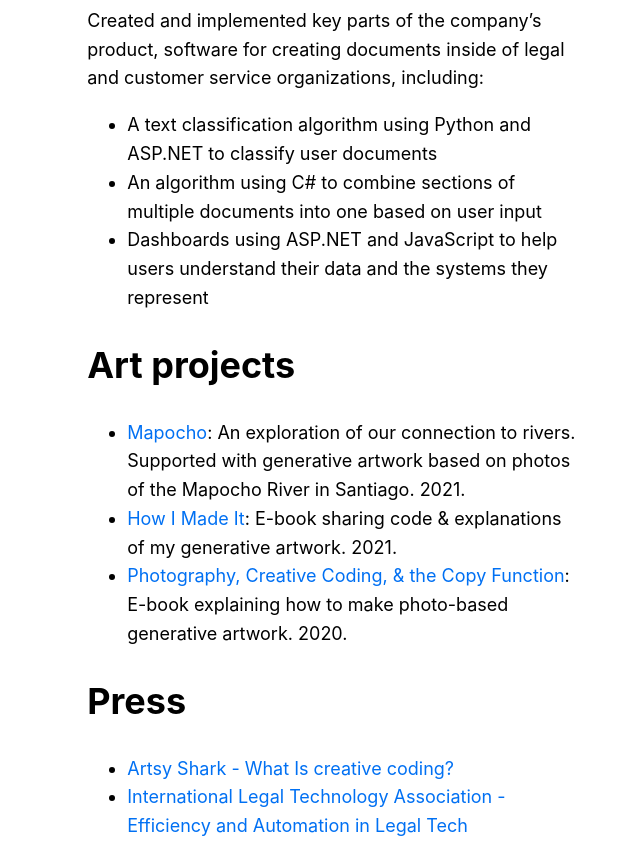
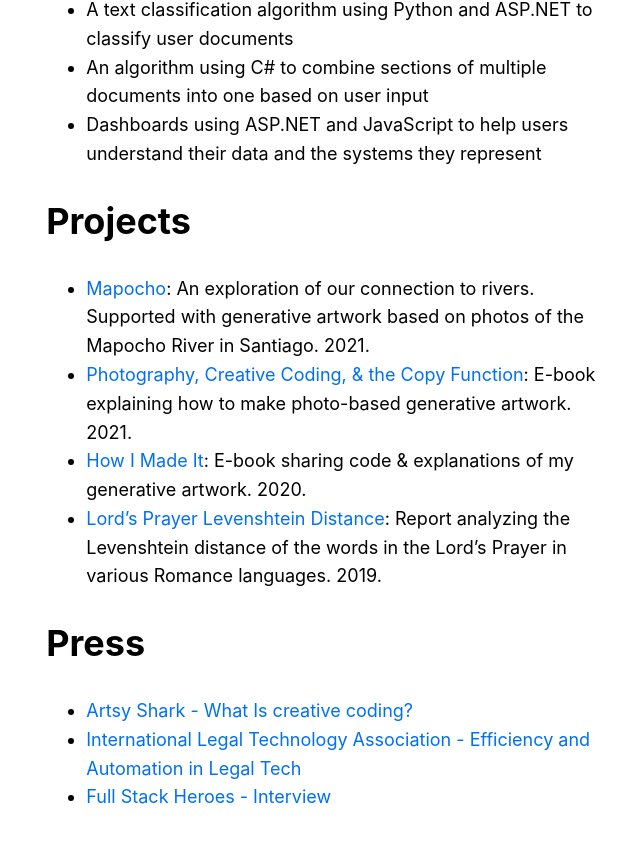
Before and after one commit to apbryant/website, a Next.js app: page /cv in a window 1280 px wide. Shown: the part 1144-1989 px from the top of the page, without its empty margins (307-947 px from the left). Built offline with nearby package versions, Linux system fonts and the light colour scheme.

Commit message:
Fix cv header, add lord's prayer to cv

```diff
--- a/pages/cv.js
+++ b/pages/cv.js
@@ -4,6 +4,7 @@
 export default function CV() {
   return (
     <>
+
     <Head>
       <title>Andrew Bryant</title>
       // <link rel="icon" href="/favicon.ico" />
@@ -46,11 +47,12 @@
         <li>Dashboards using ASP.NET and JavaScript to help users understand their data and the systems they represent</li>
       </ul>
 
-      <h1>Art projects</h1>
+      <h1>Projects</h1>
       <ul>
         <li><a href="https://apbryant.github.io/mapocho/index.html">Mapocho</a>: An exploration of our connection to rivers. Supported with generative artwork based on photos of the Mapocho River in Santiago. 2021.</li>
-        <li><a href="https://gum.co/pJKvHJ">How I Made It</a>: E-book sharing code & explanations of my generative artwork. 2021.</li>
-        <li><a href="https://gum.co/CgiVzv">Photography, Creative Coding, & the Copy Function</a>: E-book explaining how to make photo-based generative artwork. 2020.</li>
+        <li><a href="https://gum.co/CgiVzv">Photography, Creative Coding, & the Copy Function</a>: E-book explaining how to make photo-based generative artwork. 2021.</li>
+        <li><a href="https://gum.co/pJKvHJ">How I Made It</a>: E-book sharing code & explanations of my generative artwork. 2020.</li>
+        <li><a href="https://github.com/apbryant/projects/blob/master/lords_prayer_languages/Lord's%20Prayer%20Levenshtein%20Distance%20Report.ipynb">Lord’s Prayer Levenshtein Distance</a>: Report analyzing the Levenshtein distance of the words in the Lord’s Prayer in various Romance languages. 2019.</li>
       </ul>
 
       <h1>Press</h1>
@@ -74,10 +76,14 @@
             </footer>
             <style jsx>{`
         main {
-          margin-left: 20%;
-          margin-right: 20%;
+          margin-left: 15%;
+          margin-right: 15%;
+        }
+        div{
+          text-align:center;
         }
       `}</style>
+
     </>
   )
 }
```
